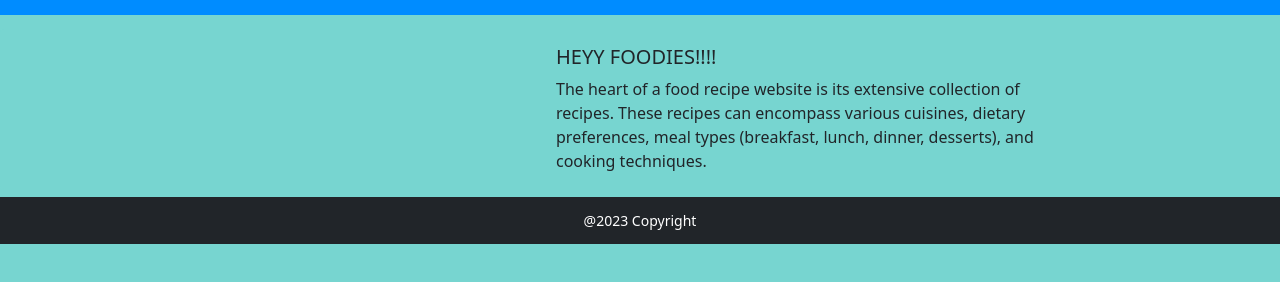
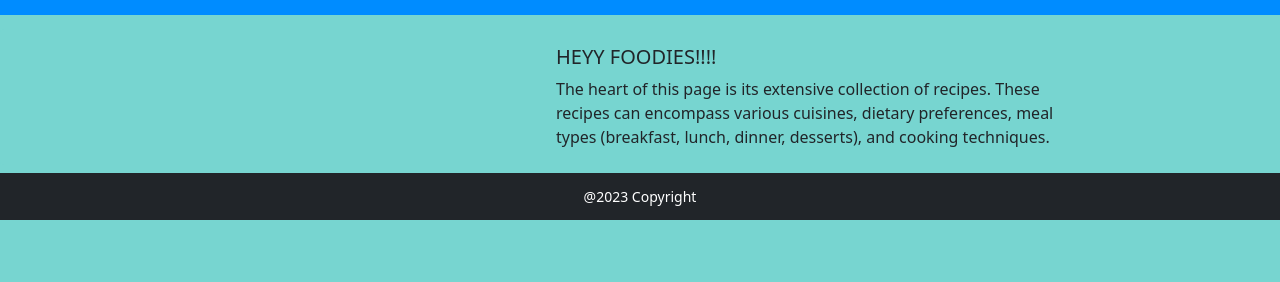
Before and after one commit to Nikhil758/recipe, a plain HTML site: page index.html in a window 1280 px wide. Shown: the part 322-604 px from the top of the page. Drawn offline with nearby package versions, Linux system fonts and the light colour scheme.

Commit message:
Update index.html

```diff
--- a/index.html
+++ b/index.html
@@ -40,7 +40,7 @@
     <div class="card border-0" style="max-width:540px; ">
       <div class="card-body" style="background-color: #77d5d0;">
         <h5 class="card-title">HEYY FOODIES!!!!</h5>
-        <p class="card-text">The heart of a food recipe website is its extensive collection of recipes. These recipes can encompass various cuisines, dietary preferences, meal types (breakfast, lunch, dinner, desserts), and cooking techniques.</p>
+        <p class="card-text">The heart of this page is its extensive collection of recipes. These recipes can encompass various cuisines, dietary preferences, meal types (breakfast, lunch, dinner, desserts), and cooking techniques.</p>
       </div>
     </div>
   </div>
```
